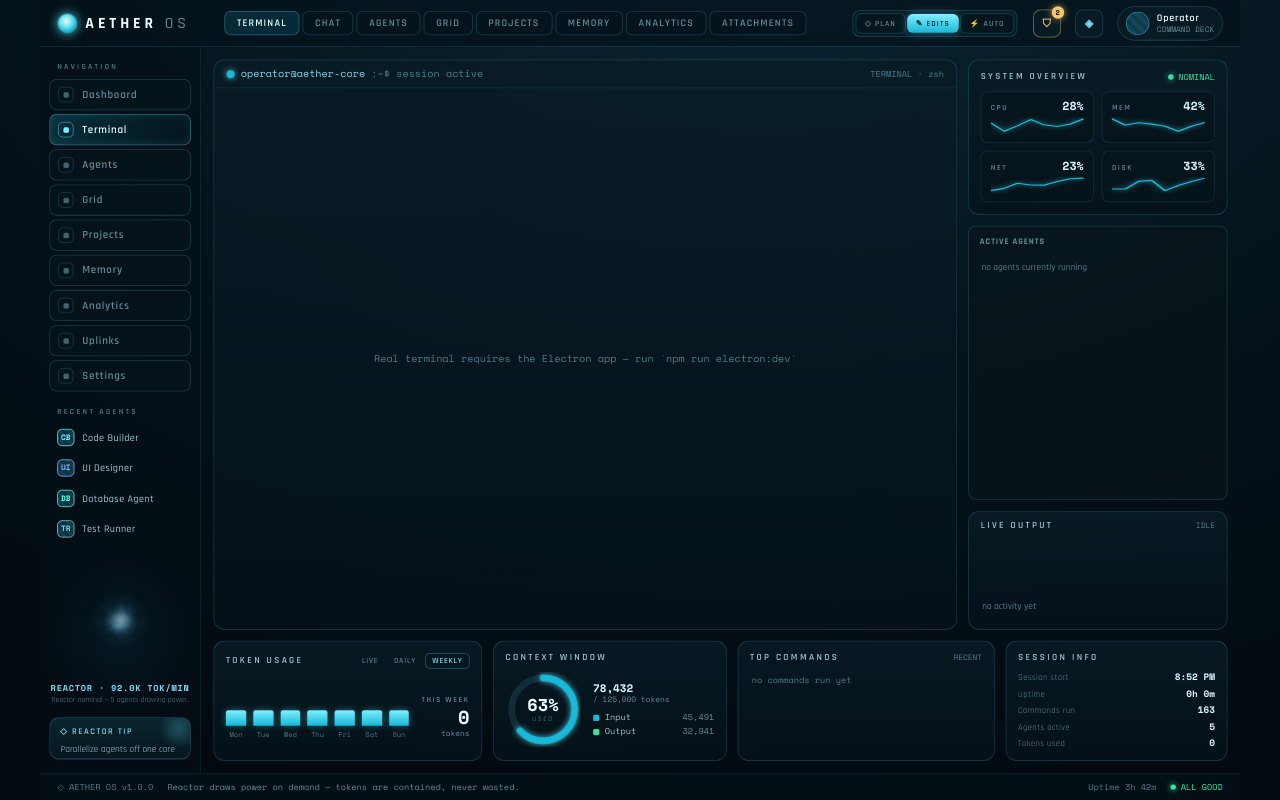
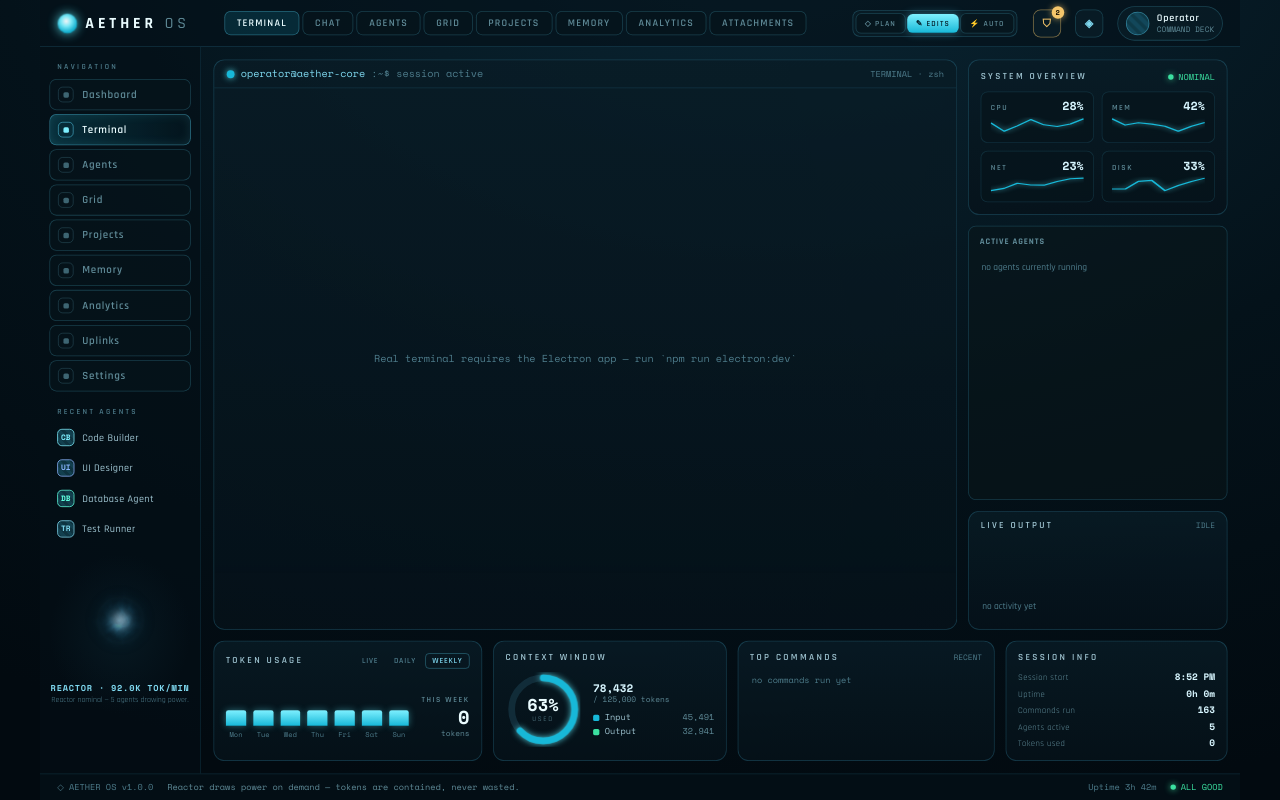
Before and after one commit to mwgrant21/Aether-OS, a React (Vite) app: page / in a window 1280 px wide. Built offline with nearby package versions, Linux system fonts and the light colour scheme.

Commit message:
fix: remove non-functional REACTOR TIP card from Sidebar
Static text card with no interaction, just eating vertical space. Also
removes the now-unused tipCardStyle/tipGlowStyle constants.

```diff
--- a/src/components/layout/Sidebar.tsx
+++ b/src/components/layout/Sidebar.tsx
@@ -63,14 +63,6 @@ export function Sidebar() {
         </div>
         <div style={{ font: `400 10px/1.4 ${fonts.ui}`, color: colors.textDim, textAlign: 'center', marginTop: 3 }}>
           Reactor nominal — {state.agents.length} agents drawing power.
-        </div>
-      </div>
-
-      <div style={tipCardStyle}>
-        <div style={tipGlowStyle} />
-        <div style={{ font: `600 11px/1 ${fonts.ui}`, letterSpacing: 2, color: colors.accentCyanSoft }}>◇ REACTOR TIP</div>
-        <div style={{ marginTop: 7, font: `400 12px/1.5 ${fonts.ui}`, color: colors.textSecondary }}>
-          Parallelize agents off one core to burn fewer tokens per task.
         </div>
       </div>
     </div>
@@ -182,22 +174,3 @@ function reactorMiniInnerStyle([nativeWidth, nativeHeight]: [number, number]): C
     transform: `translate(-50%, -50%) scale(${scale})`,
   };
 }
-const tipCardStyle: CSSProperties = {
-  marginTop: 'auto',
-  padding: 13,
-  borderRadius: 12,
-  border: '1px solid rgba(95,220,255,.25)',
-  background: 'linear-gradient(180deg, rgba(14,48,60,.7), rgba(8,26,34,.7))',
-  position: 'relative',
-  overflow: 'hidden',
-};
-const tipGlowStyle: CSSProperties = {
-  position: 'absolute',
-  top: -14,
-  right: -14,
-  width: 56,
-  height: 56,
-  borderRadius: '50%',
-  background: 'radial-gradient(circle, rgba(95,240,255,.25), transparent 70%)',
-  animation: 'breath var(--pulse-dur, 2.4s) ease-in-out infinite',
-};
```
